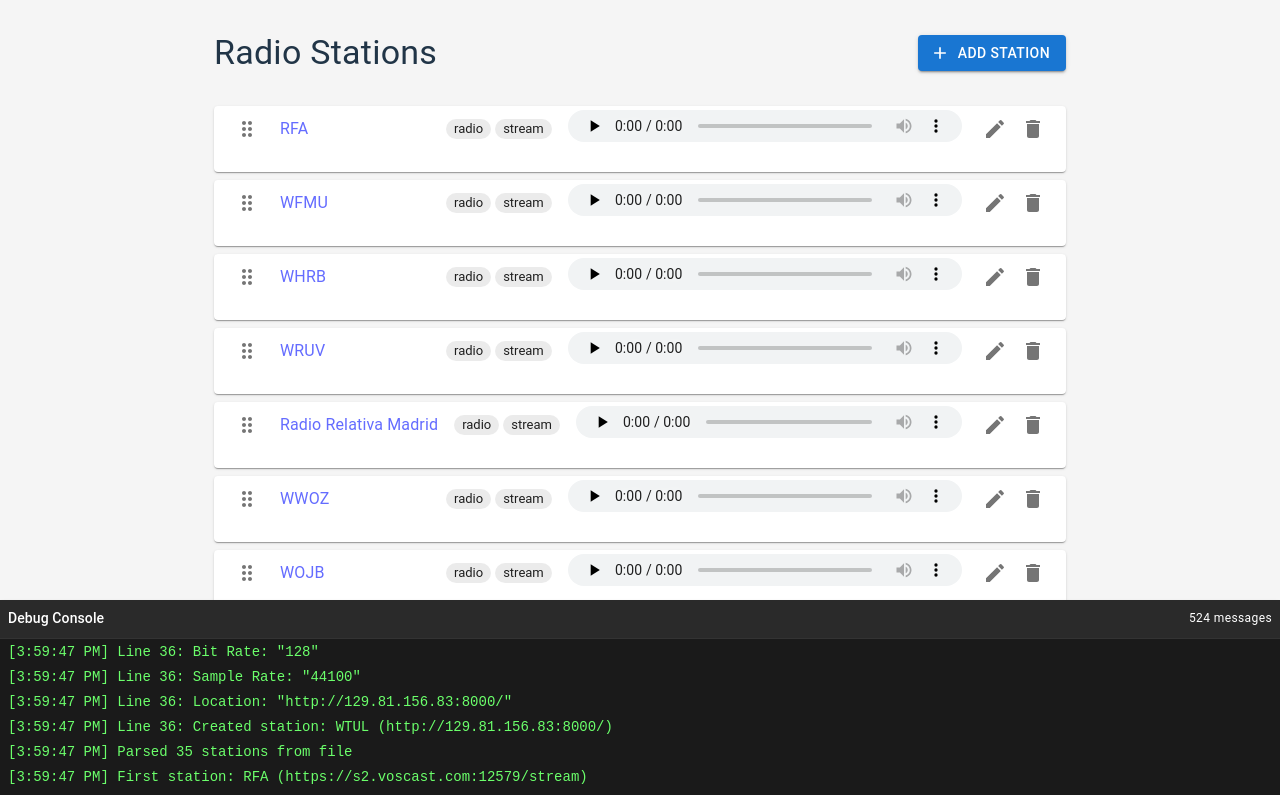
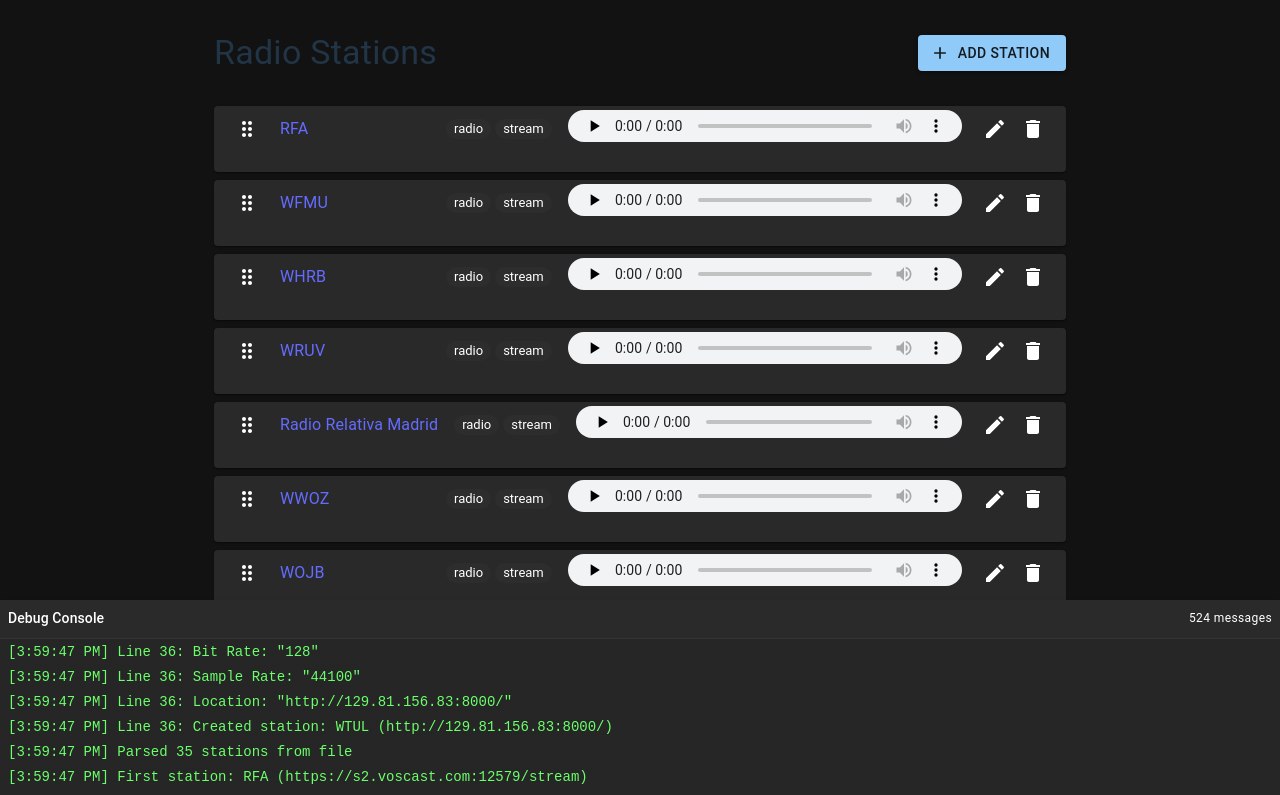
Before and after one commit to moosh/my_radio, a React (Vite) app: page / in a window 1280 px wide. Shown: the top 795 px of the page. Built offline with nearby package versions, Linux system fonts and the light colour scheme.

Commit message:
dark mode

```diff
--- a/src/App.tsx
+++ b/src/App.tsx
@@ -1,11 +1,42 @@
 import React, { useState, useEffect } from 'react';
 import { DragDropContext, Droppable } from 'react-beautiful-dnd';
-import { Container, Typography, Box, Button, Dialog, DialogTitle, DialogContent, DialogActions, TextField, Alert } from '@mui/material';
+import { Container, Typography, Box, Button, Dialog, DialogTitle, DialogContent, DialogActions, TextField, Alert, ThemeProvider, createTheme } from '@mui/material';
 import { Add as AddIcon } from '@mui/icons-material';
 import { UrlListItem } from './components/UrlListItem';
 import { UrlItem } from './types/UrlItem';
 import { parseStationsFile } from './utils/stationParser';
 import { DebugConsole } from './components/DebugConsole';
+
+// Create dark theme
+const darkTheme = createTheme({
+  palette: {
+    mode: 'dark',
+    background: {
+      default: '#121212',
+      paper: '#1e1e1e',
+    },
+    text: {
+      primary: '#fff',
+      secondary: '#b0b0b0',
+    },
+  },
+  components: {
+    MuiCard: {
+      styleOverrides: {
+        root: {
+          backgroundColor: '#1e1e1e',
+        },
+      },
+    },
+    MuiChip: {
+      styleOverrides: {
+        root: {
+          backgroundColor: '#2d2d2d',
+        },
+      },
+    },
+  },
+});
 
 interface DebugMessage {
   timestamp: Date;
@@ -137,7 +168,8 @@
   };
 
   return (
-    <>
+    <ThemeProvider theme={darkTheme}>
+      <Box sx={{ bgcolor: 'background.default', minHeight: '100vh' }}>
         <Container maxWidth="md" sx={{ py: 4, mb: '220px' }}>
           <Box display="flex" justifyContent="space-between" alignItems="center" mb={4}>
             <Typography variant="h4" component="h1">
@@ -230,7 +262,8 @@
           </Dialog>
         </Container>
         <DebugConsole messages={debugMessages} />
-    </>
+      </Box>
+    </ThemeProvider>
   );
 }
 
```
Lines whose indentation alone changed are shown as unchanged.
